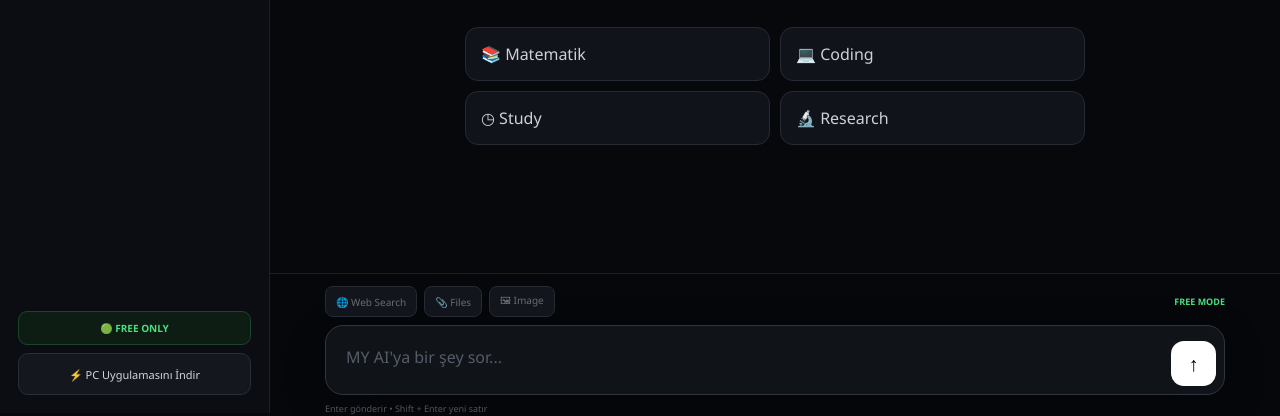
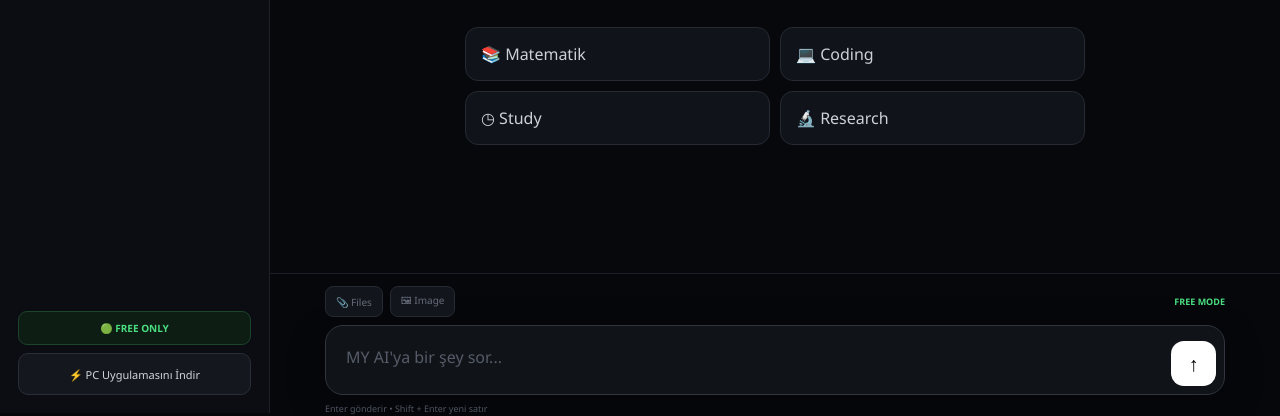
Before and after one commit to rexroxyyt-max/MY-AI-WEB-2, a website: page index.html in a window 1280 px wide. Shown: the part 387-803 px from the top of the page. Drawn offline with Linux system fonts and the light colour scheme.

Commit message:
Update index.html

```diff
--- a/index.html
+++ b/index.html
@@ -244,15 +244,6 @@
             <div class="tools">
 
 
-                <!-- WEB SEARCH -->
-
-                <button
-                    type="button"
-                    id="webButton"
-                    class="tool"
-                >
-                    🌐 Web Search
-                </button>
 
 
 
```
